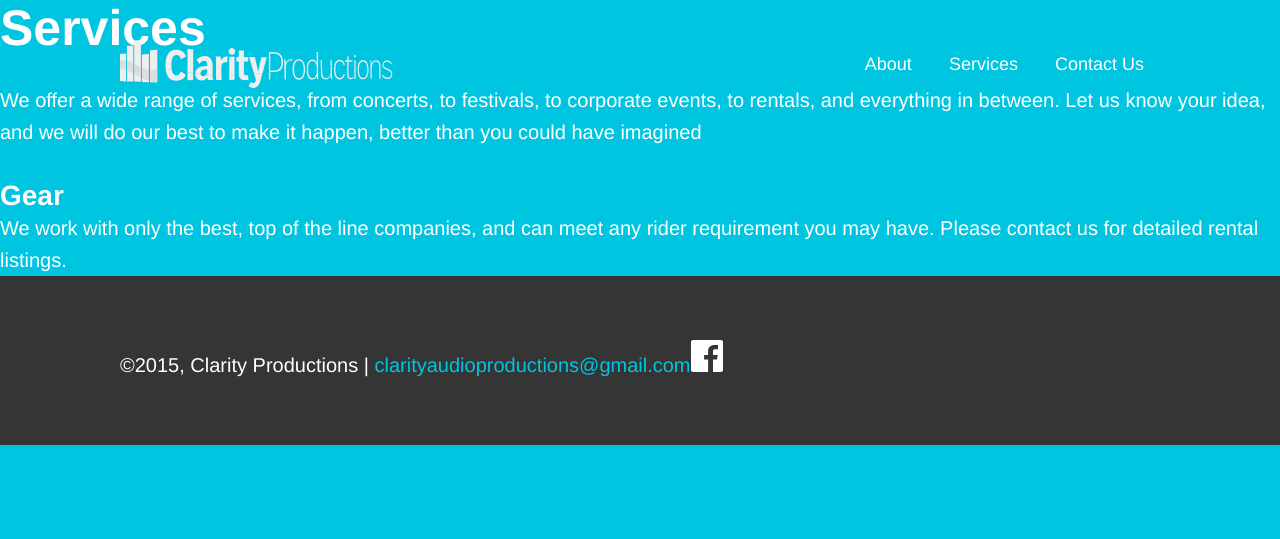
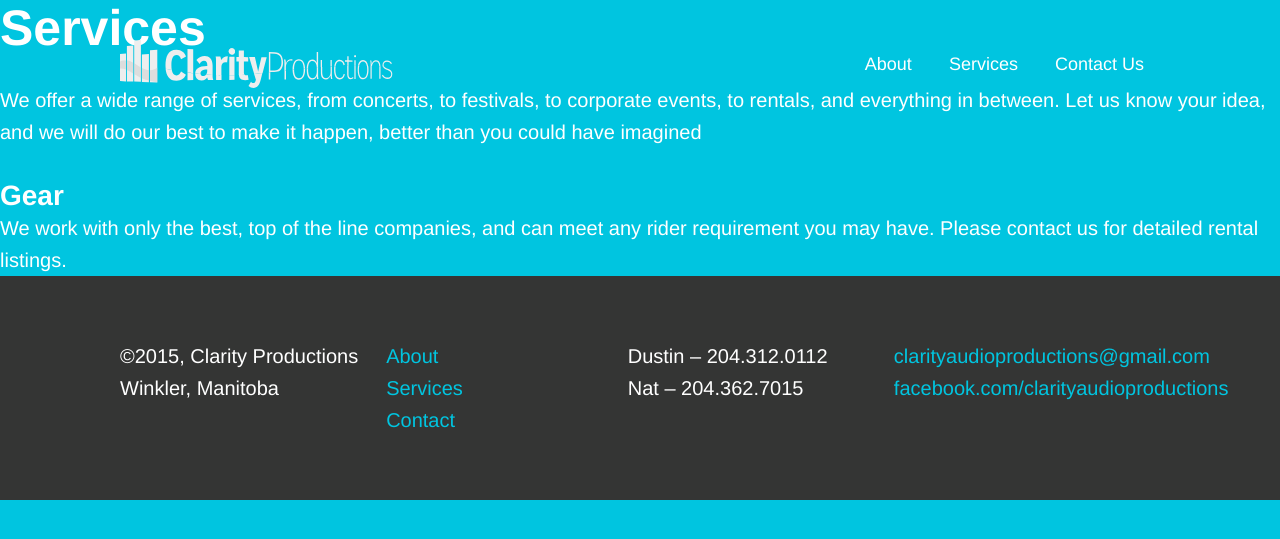
Before and after one commit to collectifco/clarity, a Jekyll site: the page built from services.md, in a window 1280 px wide. Shown: the top 539 px of the page. Built offline with Jekyll 4.4.1, drawn with Linux system fonts in a browser that asks for light colours.

Commit message:
footer content

```diff
--- a/_includes/footer.html
+++ b/_includes/footer.html
@@ -2,12 +2,25 @@
 
   <div class="content">
 
-	&copy;<script type="text/javascript">document.write(new Date().getFullYear());</script>, {{ site.name }}
-	 |
-	<a href="mailto:{{ site.email }}">{{ site.email }}</a>
+		<div class="footer-section">
+			&copy;<script type="text/javascript">document.write(new Date().getFullYear());</script>, {{ site.name }}
+			<br>Winkler, Manitoba
+		</div>
+		<div class="footer-nav footer-section" role="navigation">
+			<a href="#about">About</a>
+			<a href="#services">Services</a>
+			<a href="#contact">Contact</a>
+		</div>
+		<div class="footer-section">
+			Dustin – 204.312.0112
+			<br>Nat – 204.362.7015
+		</div>
+		<div class="footer-section">
+			<a href="mailto:{{ site.email }}">{{ site.email }}</a><br>
 
-	<a href="{{ site.facebook }}"><img src="/assets/img/facebook.svg" alt="Facebook" title="Facebook"></a>
-
+			<!--<a href="{{ site.facebook }}"><img src="/assets/img/facebook.svg" alt="Facebook" title="Facebook"></a>-->
+			<a href="{{ site.facebook }}">facebook.com/clarityaudioproductions</a>
+		</div>
   </div>
 
 </footer>
--- a/assets/css/style.css
+++ b/assets/css/style.css
@@ -312,6 +312,38 @@
   .site-footer a {
     color: #00C5E0; }
 
+.site-footer .content {
+  display: block; }
+  .site-footer .content::after {
+    clear: both;
+    content: "";
+    display: table; }
+
+@media (min-width: 600px) {
+  .footer-section {
+    float: left;
+    display: block;
+    margin-right: 2.35765%;
+    width: 48.82117%; }
+    .footer-section:last-child {
+      margin-right: 0; }
+    .footer-section:nth-child(2) {
+      margin-right: 0; } }
+
+@media (min-width: 900px) {
+  .footer-section {
+    float: left;
+    display: block;
+    margin-right: 2.35765%;
+    width: 23.23176%; }
+    .footer-section:last-child {
+      margin-right: 0; }
+    .footer-section:nth-child(4) {
+      margin-right: 0; } }
+
+.footer-nav a {
+  display: block; }
+
 form {
   display: block;
   overflow: hidden;
```
Also changed, not shown: assets/scss/modules/_footer.scss (+22 -0 lines), assets/img/facebook.svg, 1 other file.
